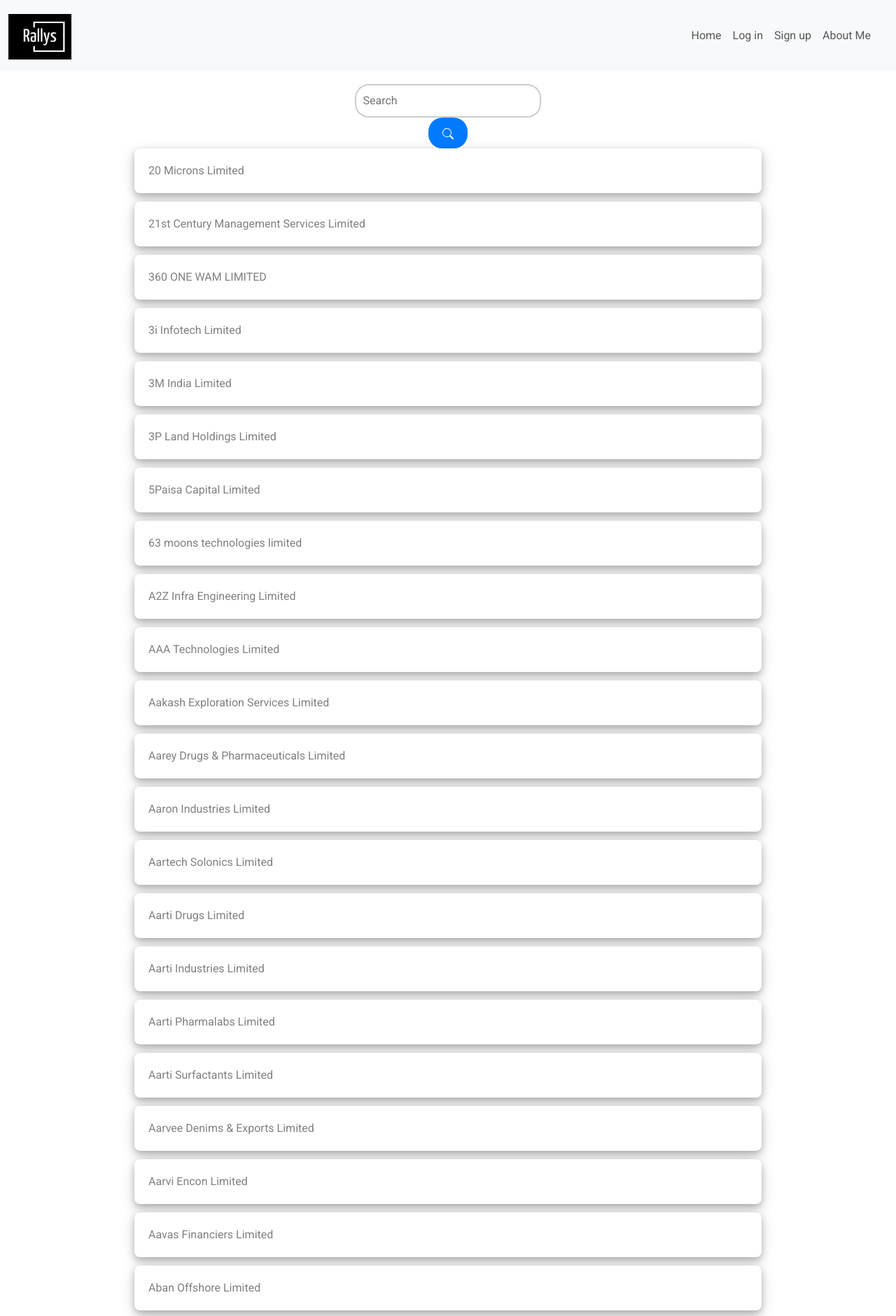
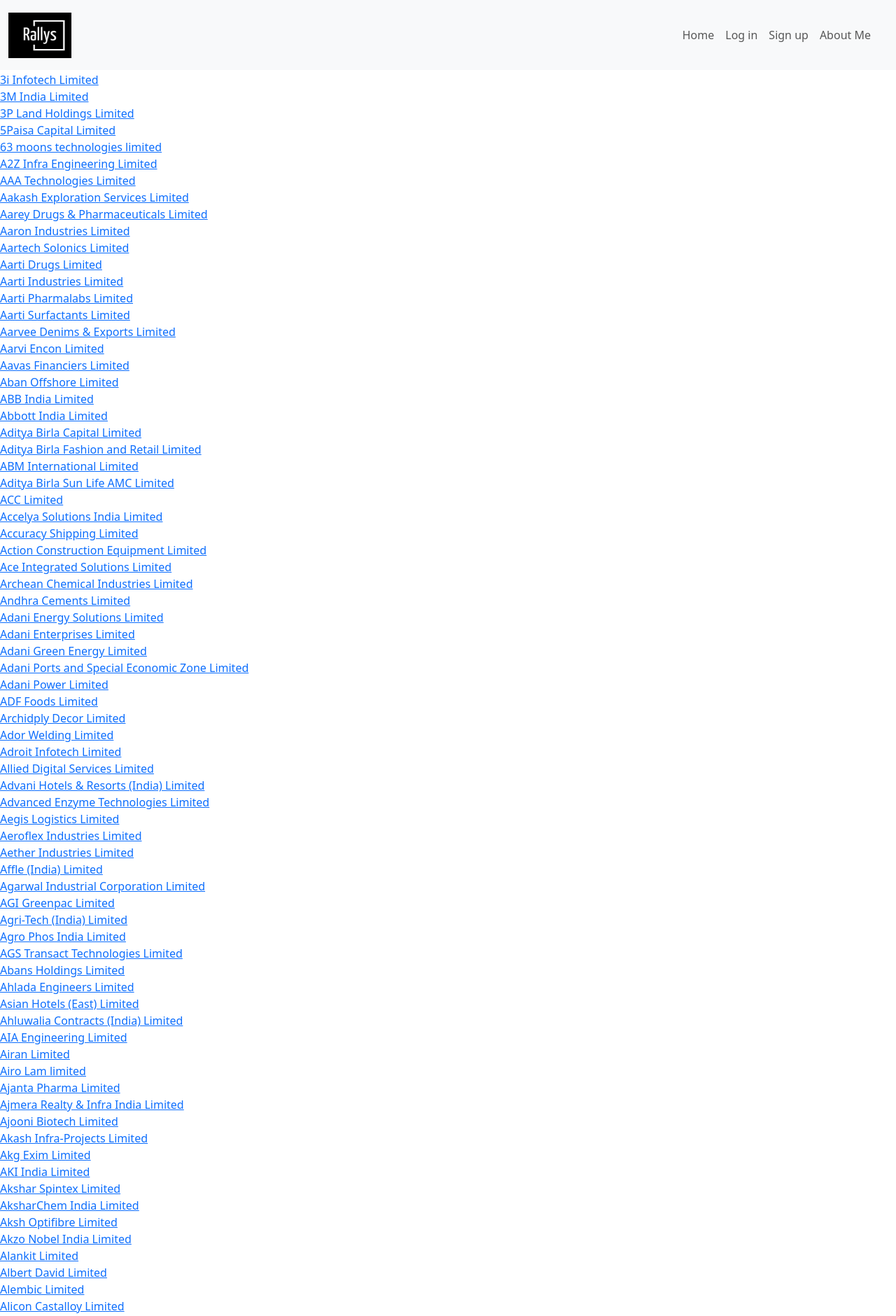
Before and after one commit to HarshaReddyV/Rallys, a Django app: page / in a window 1280 px wide. Shown: the top 1880 px of the page at 70% size. Run offline with Django 4.2, Linux system fonts and the light colour scheme; data comes from the database, SQL or seed files in the repository; both versions use the stored data as it was after the commit.

Commit message:
Front end started again

```diff
--- a/home/templates/home/index.html
+++ b/home/templates/home/index.html
@@ -2,77 +2,6 @@
 {% load static %}
 
 {% block styles%}
-  <style>
-        .search-bar {
-        max-width: 400px;
-        margin: 0 auto;
-        text-align: center;
-    }
-
-    .search-input {
-        width: 100%;
-        padding: 10px;
-        border: 2px solid #ccc;
-        border-radius: 20px; /* Rounded corners */
-        font-size: 16px;
-        outline: none;
-    }
-
-    .search-button {
-        background-color: #007bff;
-        color: #fff;
-        border: none;
-        border-radius: 20px; /* Rounded corners */
-        padding: 10px 20px;
-        cursor: pointer;
-        transition: background-color 0.3s;
-    }
-
-    .search-button:hover {
-        background-color: #0056b3;
-    }
-
-    /* Style for the SVG icon */
-    .search-icon {
-        fill: #fff; /* Icon color */
-        width: 20px;
-        height: 20px;
-        margin-right: 10px; /* Spacing between icon and input */
-    }
-     #link{
-      text-decoration: none;
-      color:gray;
-    }
-
-
-    #topbox{
-      background-color: white;
-      width: 100%;
-      display: flex;
-      justify-content: center;
-      align-items: center;
-      margin-bottom: 12px;
-    }
-    #topbox :hover{
-      color: lightskyblue;
-    }
-
-    #databox{
-
-      background-color: white;
-      width: 70%;
-      padding: 20px;
-      border-radius: 8px;
-      box-shadow: 0 4px 8px 0 rgba(0, 0, 0, 0.2), 0 6px 20px 0 rgba(0, 0, 0, 0.19);
-    }
-
-
-
-
-
-
-    }
-  </style>
 {% endblock %}
 
 {% block scripts %}
--- a/home/templates/home/layout.html
+++ b/home/templates/home/layout.html
@@ -6,28 +6,17 @@
     <meta name="viewport" content="width=device-width, initial-scale=1">
     <title>Rallys</title>
     <link rel="icon" type="image/png" href="{% static 'images/bw.png'%}">
-    <style>
-      @import url('https://fonts.googleapis.com/css2?family=Roboto:wght@300;400;900&display=swap');
-    *{
-      margin: 0px;
-      padding: 0px;
-      font-family: 'Roboto', sans-serif;
-    }
-    body {
-      padding-top: 120px;
-    }
-    </style>
+    <link rel="stylesheet" href="{% static 'styles/style.css'%}">
 
     {% block styles %}
     {% endblock %}
 
     {% block scripts %}
     {% endblock %}
+
     <link href="https://cdn.jsdelivr.net/npm/bootstrap@5.3.1/dist/css/bootstrap.min.css" rel="stylesheet" integrity="sha384-4bw+/aepP/YC94hEpVNVgiZdgIC5+VKNBQNGCHeKRQN+PtmoHDEXuppvnDJzQIu9" crossorigin="anonymous">
   </head>
   <body>
-
-
 
     <nav id="main" class="navbar navbar-expand-lg navbar-light bg-light fixed-top">
         <div class="container-fluid py-1">
```
Also changed, not shown: db.sqlite3.
